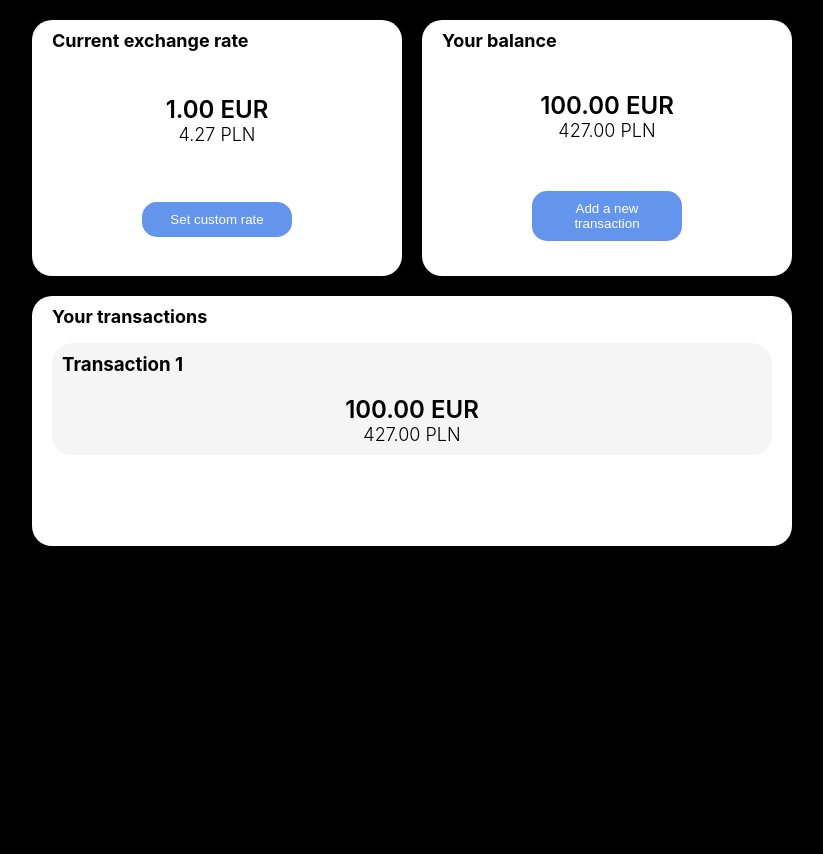
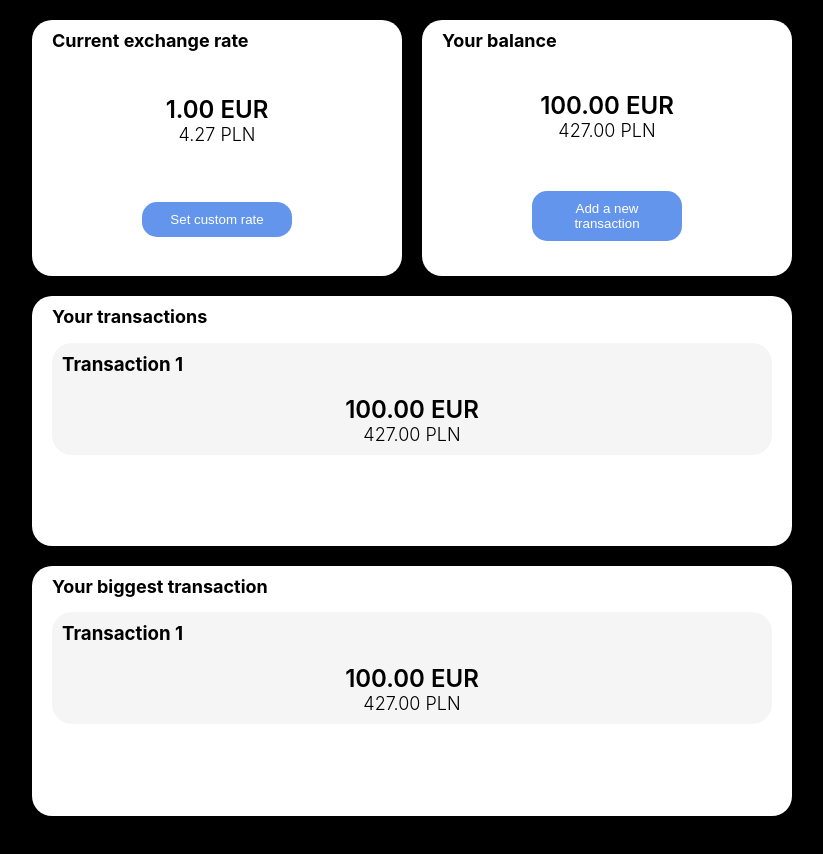
Before and after one commit to DamianStyczen/transactions, a React (Create React App) app: page / in a window 1280 px wide. Shown: the whole page, without its empty margins (228-1051 px from the left). Before the commit the page ends 800 px from the top, so only its background shows below. Built offline with nearby package versions, Linux system fonts and the light colour scheme.

Commit message:
Add biggestTransaction component

```diff
--- a/src/App.js
+++ b/src/App.js
@@ -7,6 +7,7 @@ import { Provider } from 'react-redux';
 import store from './store';
 import { GlobalStylesProvider, Wrapper } from './App.style';
 import Modal from './components/modal';
+import BiggestTransaction from './components/biggest-transaction';
 
 function App() {
   return (
@@ -22,6 +23,9 @@ function App() {
         <Section title='Your transactions'>
           <TransactionList />
         </Section>
+        <Section title='Your biggest transaction'>
+          <BiggestTransaction />
+        </Section>
         <Modal />
       </Wrapper>
     </Provider>
--- a/src/components/add-transaction-form/add-transaction-form.component.js
+++ b/src/components/add-transaction-form/add-transaction-form.component.js
@@ -49,7 +49,7 @@ const AddTransactionForm = ({ addTransaction }) => {
                 <Input type='number' value={value} onChange={(e) => setValue(e.target.value)} /> {selectedCurrency}
             </Label>
             <NumberWrapper>
-                <NumberViewer number={{ value, currency: selectedCurrency }} convert />
+                <NumberViewer number={{ value: value * 100, currency: selectedCurrency }} convert />
             </NumberWrapper>
             <Button type='submit' >Add transaction</Button>
         </Form>
--- /dev/null
+++ b/src/components/biggest-transaction/biggest-transaction.component.js
@@ -0,0 +1,32 @@
+import React from 'react';
+import Transaction from '../transaction';
+import convert from '../../utils/converter';
+
+const BiggestTransaction = ({ transactions, exchangeRate, deleteTransaction }) => {
+    const rate = exchangeRate.value;
+    const { list } = transactions;
+    list.sort((a, b) => {
+        const convertedA = a.currency !== 'EUR' ? convert(a, rate) : a;
+        const convertedB = b.currency !== 'EUR' ? convert(b, rate) : b;
+
+        return convertedA - convertedB;
+    })
+
+    const transaction = list[0];
+
+
+    if (!transaction) {
+        return (
+            <p>You have no transactions</p>
+        )
+    }
+
+    return (
+        <Transaction
+            {...transaction}
+            deleteTransaction={() => deleteTransaction(transaction.id)}
+        />
+    );
+}
+
+export default BiggestTransaction;
--- /dev/null
+++ b/src/components/biggest-transaction/biggest-transaction.container.js
@@ -0,0 +1,10 @@
+import { connect } from 'react-redux';
+import BiggestTransaction from './biggest-transaction.component';
+import { deleteTransaction } from '../../actions/transactionsActions';
+
+const mapStateToProps = ({ exchangeRate, transactions }) => ({
+    exchangeRate,
+    transactions
+})
+
+export default connect(mapStateToProps, { deleteTransaction })(BiggestTransaction);
--- /dev/null
+++ b/src/components/biggest-transaction/index.js
@@ -0,0 +1,3 @@
+import BiggestTransaction from './biggest-transaction.container';
+
+export default BiggestTransaction;
--- a/src/components/transaction/transaction.component.js
+++ b/src/components/transaction/transaction.component.js
@@ -3,11 +3,12 @@ import NumberViewer from '../number-viewer';
 import { Wrapper, Button, Header } from './transaction.style';
 
 const Transaction = ({ value, label, deleteTransaction }) => {
+  console.log({ value });
   return (
     <Wrapper>
       <Header>{label}</Header>
       <Button onClick={deleteTransaction} danger>Delete</Button>
-      <NumberViewer show={true} number={value} convert />
+      <NumberViewer number={value} convert />
     </Wrapper>
   );
 }
--- a/src/utils/converter.js
+++ b/src/utils/converter.js
@@ -4,7 +4,7 @@ const convert = (number, exchangeRate) => {
     const newCurrency = currency === 'EUR' ? 'PLN' : 'EUR';
     const newValue = currency === 'EUR'
         ? value * exchangeRate / 100
-        : value / exchangeRate / 100;
+        : value / exchangeRate * 100;
 
     return {
         value: newValue,
```
Also changed, not shown: src/logo.svg (deleted).
